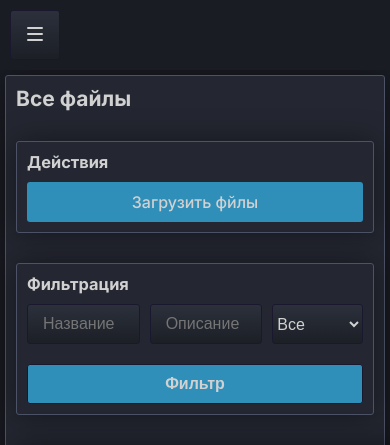
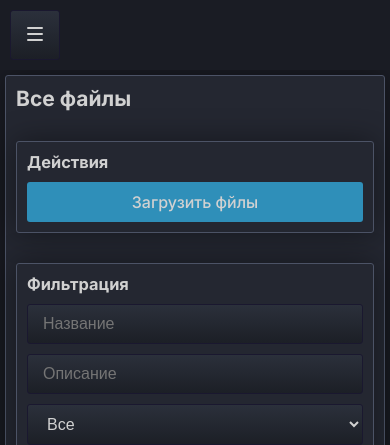
Before and after one commit to dmeetri/CandA, a Django app: page /manager/files/list/ in a window 390 px wide. Shown: the top 445 px of the page. Run offline with Django 5.2, Linux system fonts and the light colour scheme; the visitor is signed in with stand-in values (Sample User, id 1); data that the repository does not hold is empty.

Commit message:
fix styles

```diff
--- a/CN/static/files.css
+++ b/CN/static/files.css
@@ -1,4 +1,10 @@
 /* ALL FILES */
+
+@media (max-width: 750px) {
+  .all-files-form-content {
+    flex-direction: column;
+  }
+}
 
 /* TABLE */
 
--- a/CN/static/styles.css
+++ b/CN/static/styles.css
@@ -142,6 +142,7 @@ input:focus {
 
 select {
   width: 100%;
+  padding: 10px 15px;
   background: var(--bg-gradient);
   border: 1px solid var(--border-dark);
   border-radius: 3px;
@@ -260,6 +261,6 @@ main {
     border: 1px solid var(--accent-color-hover);
   }
   button:hover {
-  background: var(--accent-color-hover);
+    background: var(--accent-color-hover);
+  }
 }
-}
--- a/CN/templates/files/files.html
+++ b/CN/templates/files/files.html
@@ -25,7 +25,7 @@
     <h3>Фильтрация</h3>
 
     <form method="GET" enctype="multipart/form-data" class="gap-v-20">
-      <div class="gap-h-10">
+      <div class="all-files-form-content gap-h-10">
         {{ filter_form.title }}
         {{ filter_form.description }}
         {{ filter_form.extension }}
```
